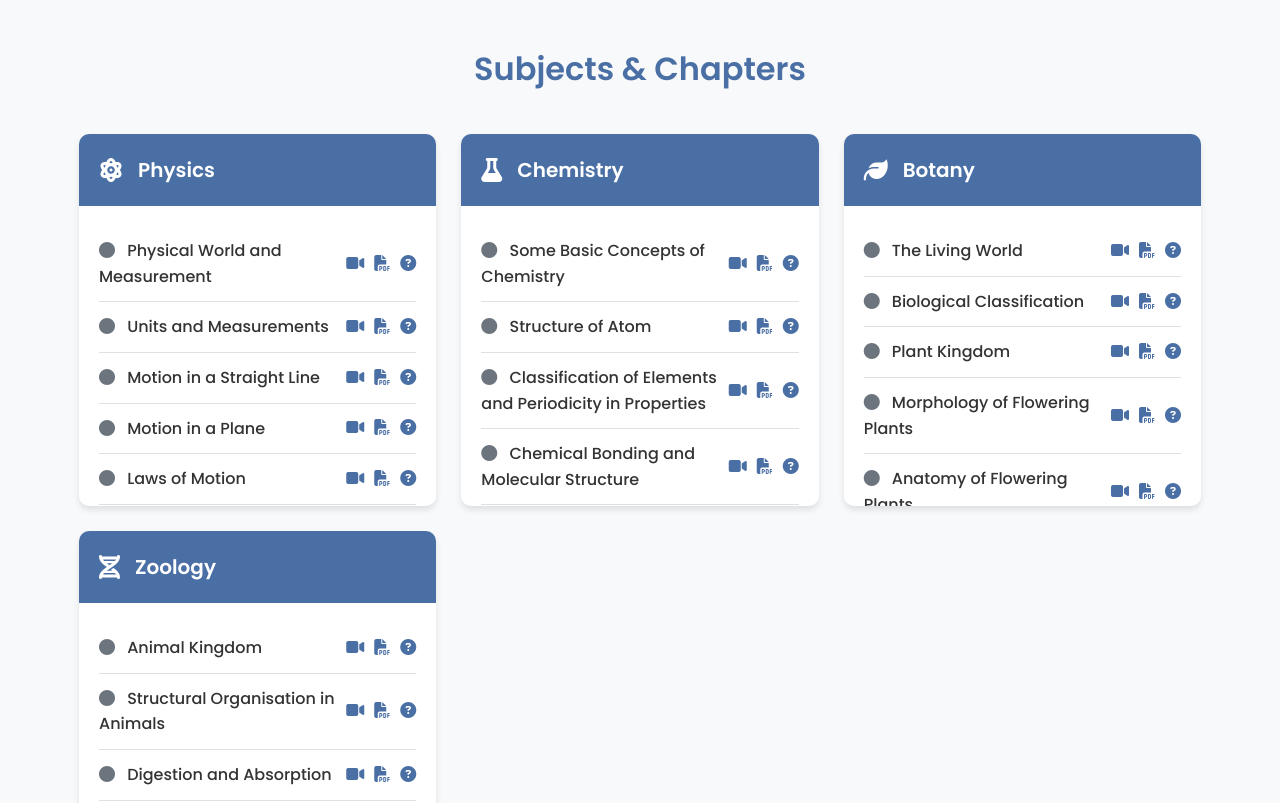
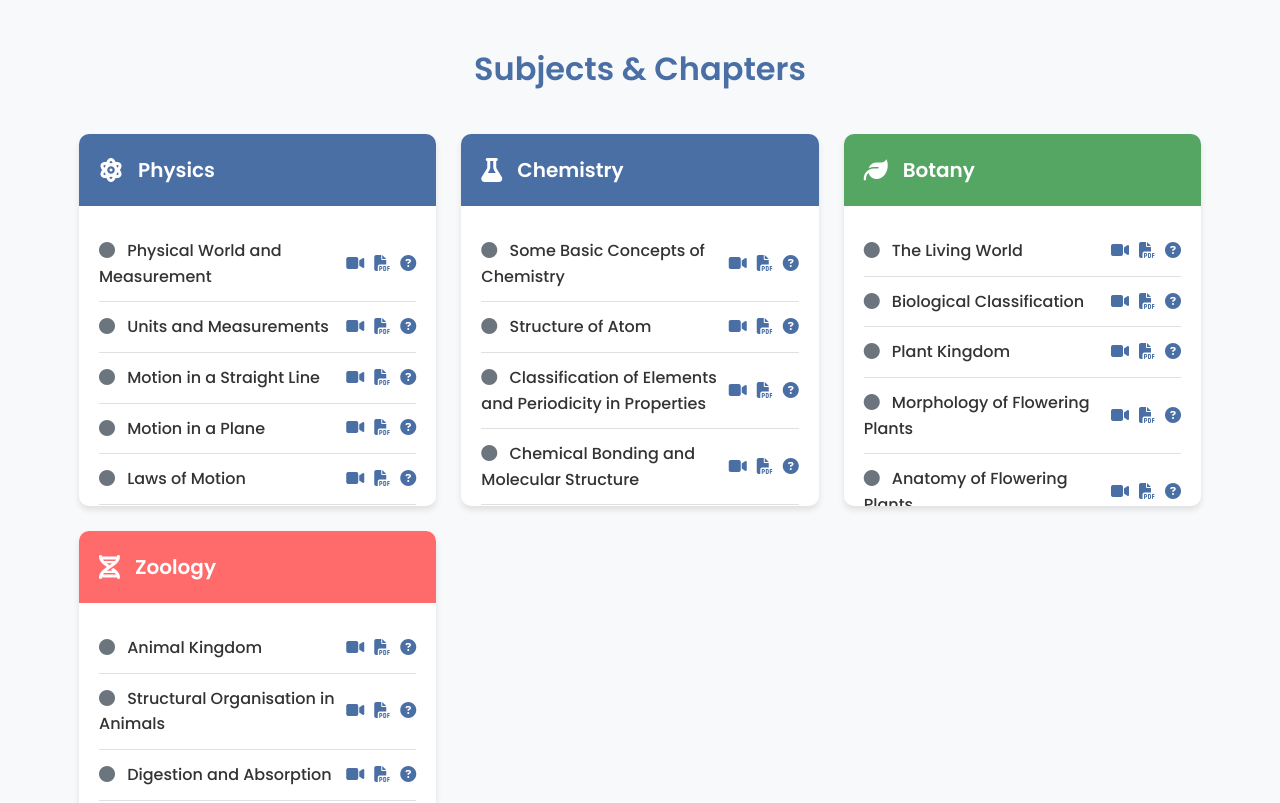
Before and after one commit to shm0210/neet, a plain HTML site: page index.html in a window 1280 px wide. Shown: the part 740-1543 px from the top of the page. Drawn offline with nearby package versions, Linux system fonts and the light colour scheme.

Commit message:
Update style.css

```diff
--- a/style.css
+++ b/style.css
@@ -532,3 +532,12 @@ footer i {
         padding: 40px 0;
     }
 }
+
+/* Add specific colors for Botany and Zoology in the progress bars */
+.subject-card:nth-child(3) .subject-header {
+    background-color: #56a663; /* Green for Botany */
+}
+
+.subject-card:nth-child(4) .subject-header {
+    background-color: #ff6b6b; /* Red for Zoology */
+}
```
